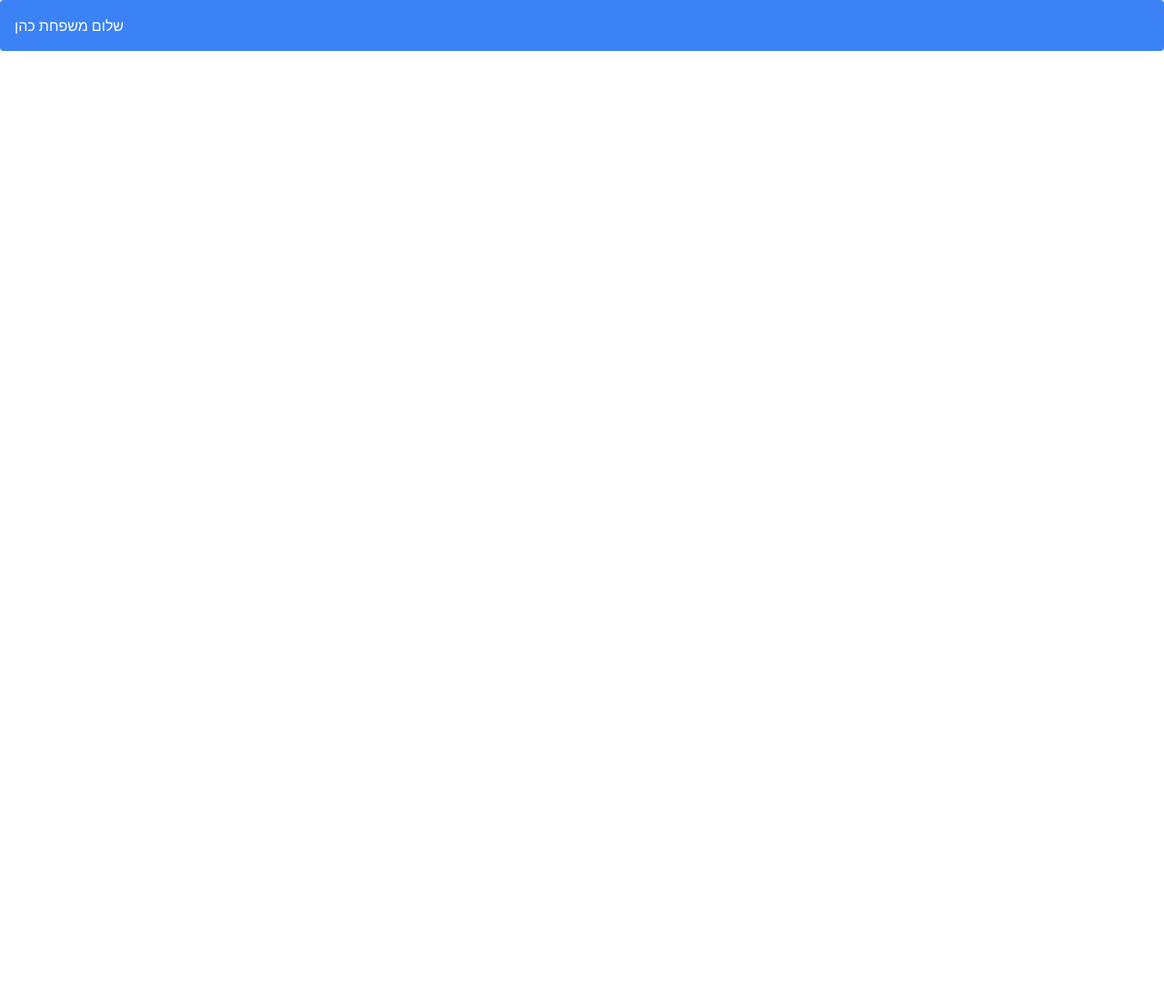
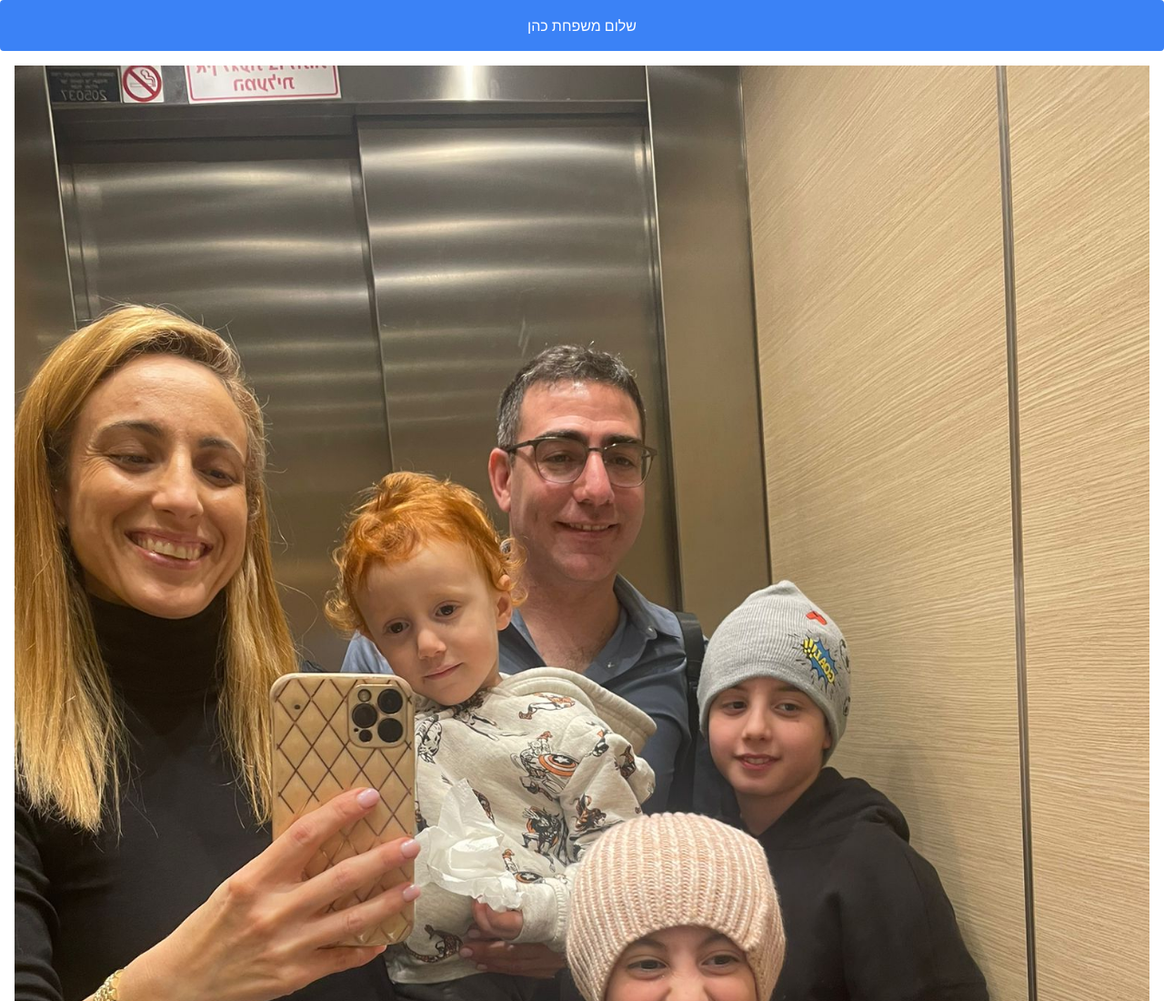
Before and after one commit to bencod/family, a plain HTML site: page index.html in a window 1280 px wide. Shown: the top 1100 px of the page at 91% size. Before the commit the page ends 800 px from the top, so only its background shows below. Drawn offline with nearby package versions, Linux system fonts and the light colour scheme.

Commit message:
add image

```diff
--- a/index.html
+++ b/index.html
@@ -7,8 +7,11 @@
     <link href="https://cdn.jsdelivr.net/npm/tailwindcss@2.2.19/dist/tailwind.min.css" rel="stylesheet">
 </head>
 <body>
-    <div class="bg-blue-500 text-white p-4 rounded">
+    <div class="bg-blue-500 text-white p-4 rounded text-center">
         שלום משפחת כהן
+    </div>
+    <div class="p-4">
+        <img src="resources/family.jpeg" alt="משפחת כהן" class="max-w-full h-auto">
     </div>
 </body>
 </html>
```
Also changed, not shown: resources/family.jpeg (added).
